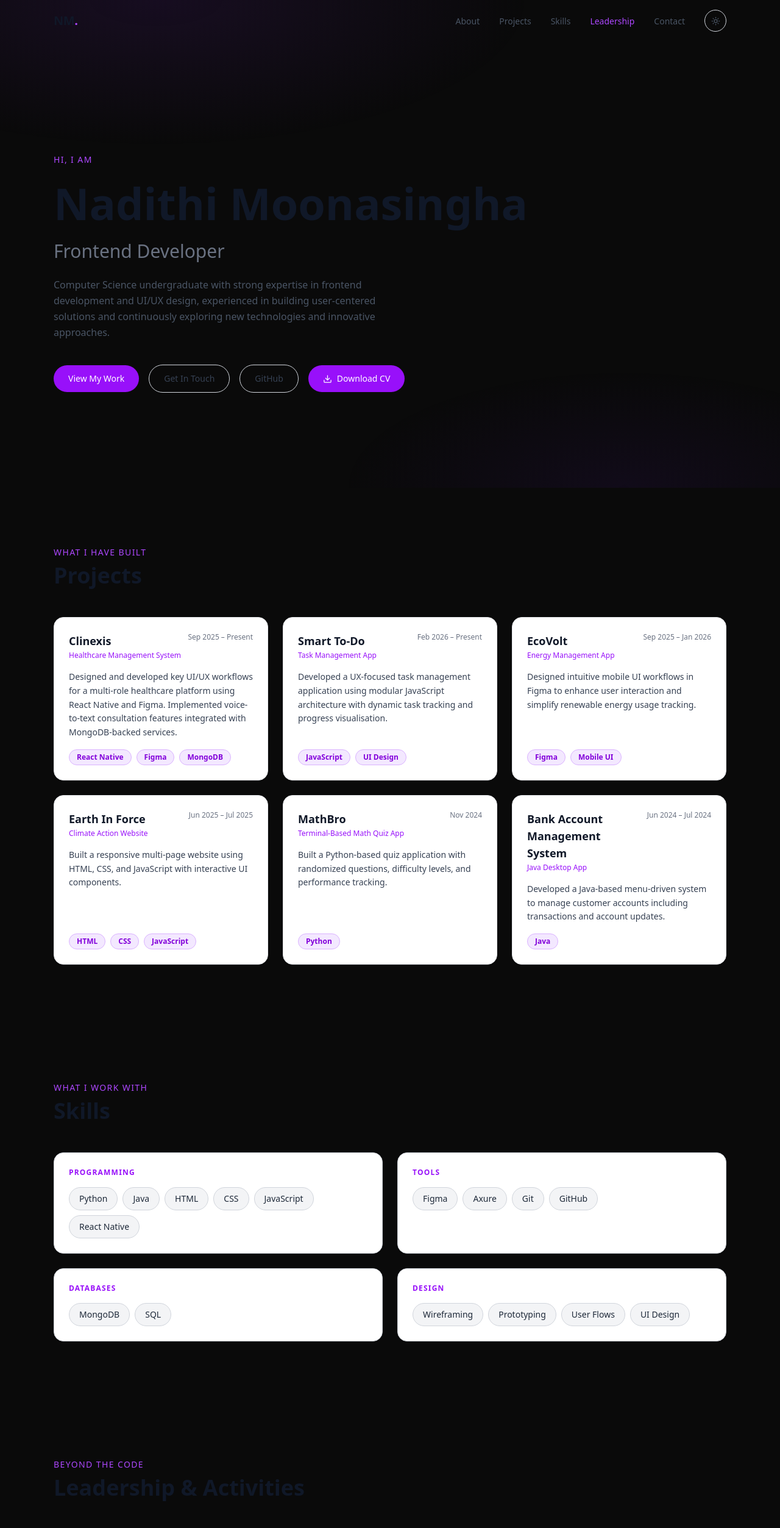
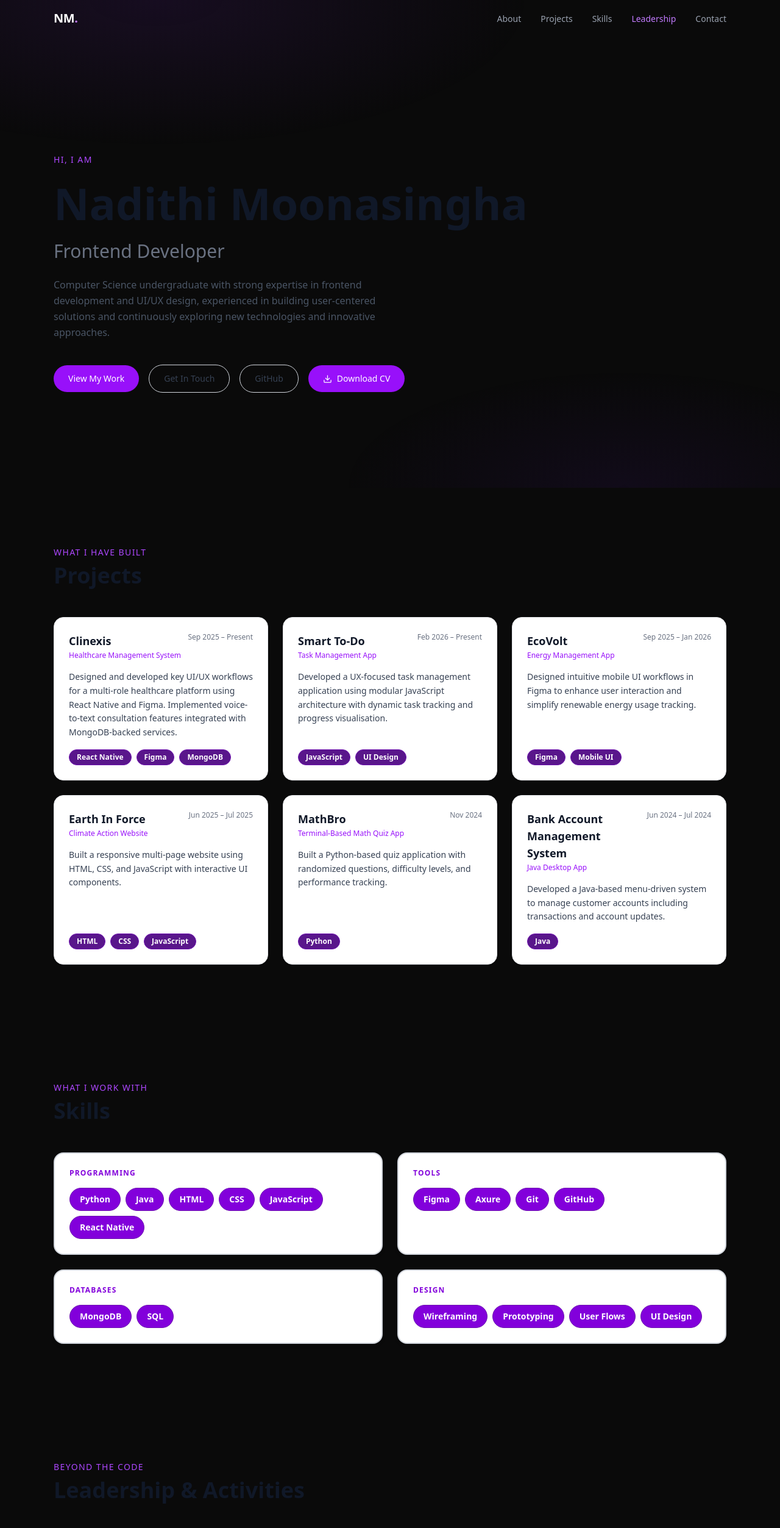
Before and after one commit to NadithiMoonasingha/My_Portfolio, a Next.js app: page / in a window 1280 px wide. Shown: the top 2506 px of the page at 61% size. Built offline with nearby package versions, Linux system fonts and the light colour scheme.

Commit message:
Removed the Dark.Light Theme toggle

```diff
--- a/package.json
+++ b/package.json
@@ -12,7 +12,6 @@
     "framer-motion": "^12.38.0",
     "lucide-react": "^1.11.0",
     "next": "^16.2.4",
-    "next-themes": "^0.4.6",
     "react": "19.2.4",
     "react-dom": "19.2.4"
   },
--- a/src/app/globals.css
+++ b/src/app/globals.css
@@ -7,21 +7,6 @@ html {
 body {
   background-color: #0a0a0a;
   color: #ededed;
-}
-
-html.light body {
-  background-color: #f3f4f6;
-  color: #0a0a0a;
-}
-
-html.light h1,
-html.light h2,
-html.light h3 {
-  color: #0a0a0a;
-}
-
-html.light p {
-  color: #374151;
 }
 
 .gradient-bg {
@@ -36,9 +21,3 @@ html.light p {
     radial-gradient(ellipse 80% 50% at 20% 0%, rgba(120, 40, 200, 0.12) 0%, transparent 60%),
     radial-gradient(ellipse 60% 40% at 80% 100%, rgba(80, 20, 160, 0.10) 0%, transparent 60%);
 }
-
-html.light .gradient-bg {
-  background:
-    radial-gradient(ellipse 80% 50% at 20% 0%, rgba(120, 40, 200, 0.06) 0%, transparent 60%),
-    radial-gradient(ellipse 60% 40% at 80% 100%, rgba(80, 20, 160, 0.04) 0%, transparent 60%);
-}
--- a/src/app/layout.tsx
+++ b/src/app/layout.tsx
@@ -1,7 +1,6 @@
 import type { Metadata } from "next";
 import "./globals.css";
 import Navbar from "@/components/Navbar";
-import ThemeProvider from "@/components/ThemeProvider";
 
 export const metadata: Metadata = {
   title: "Nadithi Moonasingha | Frontend Developer",
@@ -10,13 +9,11 @@ export const metadata: Metadata = {
 
 export default function RootLayout({ children }: { children: React.ReactNode }) {
   return (
-    <html lang="en" suppressHydrationWarning>
+    <html lang="en">
       <body className="antialiased">
-        <ThemeProvider>
-          <div className="gradient-bg" />
-          <Navbar />
-          {children}
-        </ThemeProvider>
+        <div className="gradient-bg" />
+        <Navbar />
+        {children}
       </body>
     </html>
   );
--- a/src/components/Navbar.tsx
+++ b/src/components/Navbar.tsx
@@ -1,7 +1,6 @@
 "use client";
 
 import { useState, useEffect } from "react";
-import ThemeToggle from "@/components/ThemeToggle";
 
 const navLinks = ["About", "Projects", "Skills", "Leadership", "Contact"];
 
@@ -26,14 +25,10 @@ export default function Navbar() {
   }, []);
 
   return (
-    <nav className={`fixed top-0 w-full z-50 transition-all duration-300 ${
-      scrolled
-        ? "bg-white/90 dark:bg-black/80 backdrop-blur-md border-b border-gray-200 dark:border-white/10"
-        : "bg-transparent"
-    }`}>
+    <nav className={`fixed top-0 w-full z-50 transition-all duration-300 ${scrolled ? "bg-black/80 backdrop-blur-md border-b border-white/10" : "bg-transparent"}`}>
       <div className="max-w-6xl mx-auto px-6 py-4 flex items-center justify-between">
-        <a href="#hero" className="text-gray-900 dark:text-white font-bold text-xl tracking-tight">
-          NM<span className="text-purple-500">.</span>
+        <a href="#hero" className="text-white font-bold text-xl tracking-tight">
+          NM<span className="text-purple-400">.</span>
         </a>
         <ul className="hidden md:flex gap-8 items-center">
           {navLinks.map((link) => (
@@ -42,19 +37,16 @@ export default function Navbar() {
                 href={`#${link.toLowerCase()}`}
                 className={`text-sm transition-colors duration-200 ${
                   activeSection === link.toLowerCase()
-                    ? "text-purple-500 font-medium"
-                    : "text-gray-600 dark:text-gray-400 hover:text-gray-900 dark:hover:text-white"
+                    ? "text-purple-400 font-medium"
+                    : "text-gray-400 hover:text-white"
                 }`}
               >
                 {link}
               </a>
             </li>
           ))}
-          <li><ThemeToggle /></li>
         </ul>
-        <div className="flex items-center gap-3 md:hidden">
-          <ThemeToggle />
-          <button className="text-gray-600 dark:text-gray-400 hover:text-gray-900 dark:hover:text-white" onClick={() => setMenuOpen(!menuOpen)}>
+        <button className="md:hidden text-gray-400 hover:text-white" onClick={() => setMenuOpen(!menuOpen)}>
           <div className="space-y-1.5">
             <span className={`block w-6 h-0.5 bg-current transition-all ${menuOpen ? "rotate-45 translate-y-2" : ""}`} />
             <span className={`block w-6 h-0.5 bg-current transition-all ${menuOpen ? "opacity-0" : ""}`} />
@@ -62,19 +54,14 @@ export default function Navbar() {
           </div>
         </button>
       </div>
-      </div>
       {menuOpen && (
-        <div className="md:hidden bg-white/95 dark:bg-black/90 backdrop-blur-md px-6 pb-6 border-b border-gray-200 dark:border-white/10">
+        <div className="md:hidden bg-black/90 backdrop-blur-md px-6 pb-6">
           <ul className="flex flex-col gap-4 pt-2">
             {navLinks.map((link) => (
               <li key={link}>
                 <a
                   href={`#${link.toLowerCase()}`}
-                  className={`text-sm ${
-                    activeSection === link.toLowerCase()
-                      ? "text-purple-500"
-                      : "text-gray-700 dark:text-gray-300 hover:text-gray-900 dark:hover:text-white"
-                  }`}
+                  className={`text-sm ${activeSection === link.toLowerCase() ? "text-purple-400" : "text-gray-300 hover:text-white"}`}
                   onClick={() => setMenuOpen(false)}
                 >
                   {link}
--- a/src/components/Projects.tsx
+++ b/src/components/Projects.tsx
@@ -15,12 +15,12 @@ export default function Projects() {
                 <h3 className="text-gray-900 dark:text-white font-semibold text-lg">{project.title}</h3>
                 <p className="text-purple-600 dark:text-purple-400 text-xs mt-0.5 font-medium">{project.subtitle}</p>
               </div>
-              <span className="text-gray-500 dark:text-gray-500 text-xs whitespace-nowrap ml-2">{project.date}</span>
+              <span className="text-gray-500 text-xs whitespace-nowrap ml-2">{project.date}</span>
             </div>
             <p className="text-gray-700 dark:text-gray-400 text-sm leading-relaxed flex-1">{project.description}</p>
             <div className="flex flex-wrap gap-2">
               {project.tags.map((tag) => (
-                <span key={tag} className="px-3 py-1 bg-purple-100 dark:bg-purple-500/10 border border-purple-300 dark:border-purple-500/30 text-purple-700 dark:text-purple-300 text-xs font-semibold rounded-full">
+                <span key={tag} className="px-3 py-1 bg-purple-900 dark:bg-purple-500/20 border border-purple-800 dark:border-purple-500/30 text-white dark:text-purple-500 text-xs font-semibold rounded-full">
                   {tag}
                 </span>
               ))}
--- a/src/components/Skills.tsx
+++ b/src/components/Skills.tsx
@@ -9,11 +9,11 @@ export default function Skills() {
       <h2 className="text-4xl font-bold text-gray-900 dark:text-white mb-12">Skills</h2>
       <div className="grid grid-cols-1 md:grid-cols-2 gap-6">
         {Object.entries(portfolioData.skills).map(([category, items]) => (
-          <div key={category} className="bg-white dark:bg-white/5 border border-gray-300 dark:border-white/10 rounded-2xl p-6 hover:border-purple-400 dark:hover:border-purple-500/50 transition-all duration-300 shadow-sm">
-            <h3 className="text-purple-600 dark:text-purple-400 text-xs font-bold tracking-widest uppercase mb-4">{category}</h3>
+          <div key={category} className="bg-white dark:bg-white/5 border-2 border-gray-300 dark:border-white/10 rounded-2xl p-6 hover:border-purple-500 dark:hover:border-purple-500/50 transition-all duration-300 shadow-md">
+            <h3 className="text-purple-700 dark:text-purple-400 text-xs font-bold tracking-widest uppercase mb-4">{category}</h3>
             <div className="flex flex-wrap gap-2">
               {items.map((skill) => (
-                <span key={skill} className="px-4 py-2 bg-gray-100 dark:bg-white/5 border border-gray-300 dark:border-white/10 text-gray-800 dark:text-gray-300 text-sm font-medium rounded-full hover:border-purple-400 hover:text-purple-700 dark:hover:text-white transition-all duration-200">
+                <span key={skill} className="px-4 py-2 bg-purple-700 dark:bg-white/5 border border-purple-800 dark:border-white/10 text-white dark:text-gray-300 text-sm font-semibold rounded-full hover:bg-purple-800 dark:hover:border-purple-500/50 dark:hover:text-white transition-all duration-200">
                   {skill}
                 </span>
               ))}
--- a/src/components/ThemeProvider.tsx
+++ /dev/null
@@ -1,12 +0,0 @@
-"use client";
-
-import { ThemeProvider as NextThemesProvider } from "next-themes";
-import { ReactNode } from "react";
-
-export default function ThemeProvider({ children }: { children: ReactNode }) {
-  return (
-    <NextThemesProvider attribute="class" defaultTheme="dark" enableSystem={false}>
-      {children}
-    </NextThemesProvider>
-  );
-}
--- a/src/components/ThemeToggle.tsx
+++ /dev/null
@@ -1,23 +0,0 @@
-"use client";
-
-import { useTheme } from "next-themes";
-import { useEffect, useState } from "react";
-import { Sun, Moon } from "lucide-react";
-
-export default function ThemeToggle() {
-  const { theme, setTheme } = useTheme();
-  const [mounted, setMounted] = useState(false);
-
-  useEffect(() => setMounted(true), []);
-  if (!mounted) return null;
-
-  return (
-    <button
-      onClick={() => setTheme(theme === "dark" ? "light" : "dark")}
-      className="w-9 h-9 rounded-full border border-gray-300 dark:border-white/20 flex items-center justify-center text-gray-600 dark:text-gray-400 hover:text-gray-900 dark:hover:text-white hover:border-gray-500 dark:hover:border-white/50 transition-all duration-200"
-      aria-label="Toggle theme"
-    >
-      {theme === "dark" ? <Sun size={15} /> : <Moon size={15} />}
-    </button>
-  );
-}
```
Also changed, not shown: 1 other file (tests, documents, lock files or other folders). Lines whose indentation alone changed are shown as unchanged.
